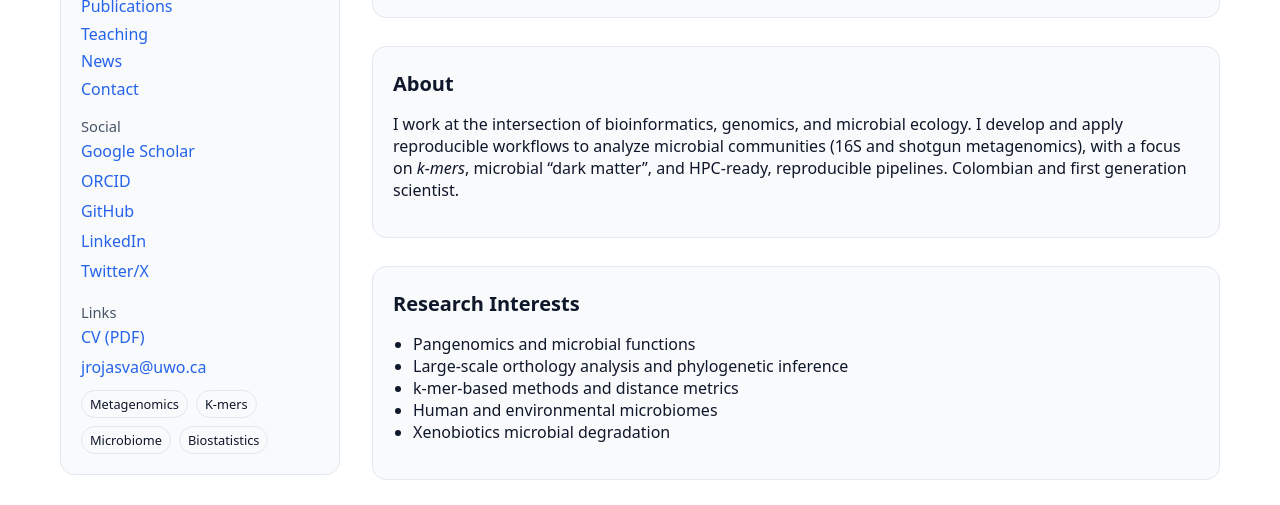
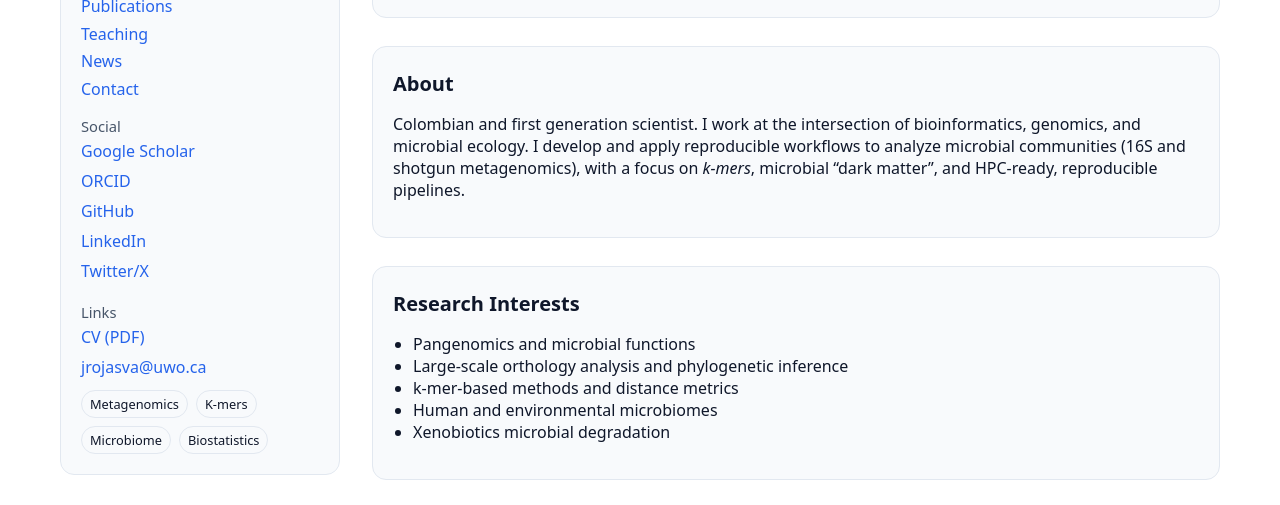
Before and after one commit to jarojasva/jarojasva.github.io, a plain HTML site: page index.html in a window 1280 px wide. Shown: the part 220-725 px from the top of the page. Drawn offline with Linux system fonts and the light colour scheme.

Commit message:
Update index.html

```diff
--- a/index.html
+++ b/index.html
@@ -115,10 +115,9 @@
       <section id="about">
         <h3>About</h3>
         <p>
-          I work at the intersection of bioinformatics, genomics, and microbial ecology. I develop
+          Colombian and first generation scientist. I work at the intersection of bioinformatics, genomics, and microbial ecology. I develop
           and apply reproducible workflows to analyze microbial communities (16S and shotgun metagenomics),
           with a focus on <em>k‑mers</em>, microbial “dark matter”, and HPC‑ready, reproducible pipelines.
-          Colombian and first generation scientist.
         </p>
       </section>
 
```
